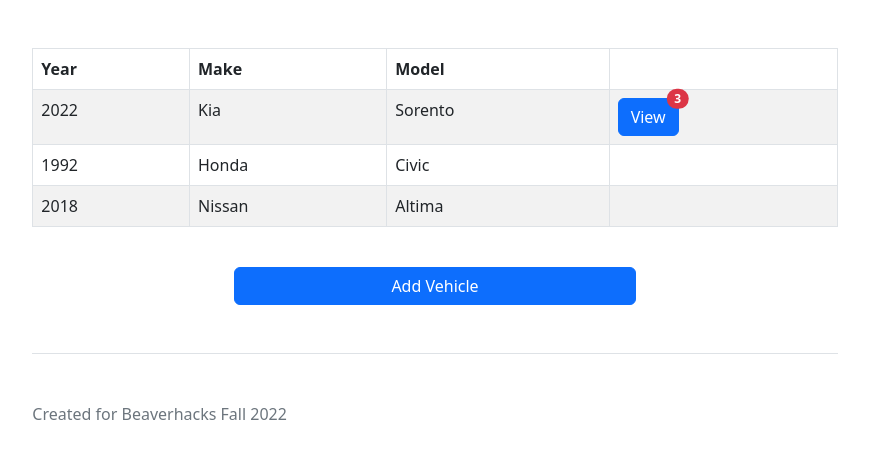
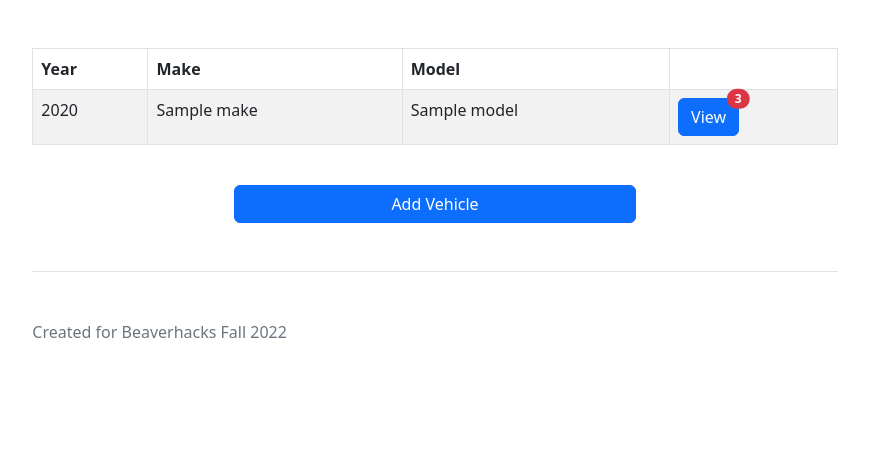
Before and after one commit to Burning-Maps-Fall-2022-Beaverhacks/Vehicle-Maintenance-Manager, a Flask app: template maintenance_app/templates/dashboard.html in a window 1280 px wide. Shown: the part 193-652 px from the top of the page, without its empty margins (205-1074 px from the left). Run offline with Flask 2, Linux system fonts and the light colour scheme; the template is opened without the code that fills it: most values are stand-ins (such as "Sample title", 1, 10 or a date in 2020).

Commit message:
Update dashboard.html

```diff
--- a/maintenance_app/templates/dashboard.html
+++ b/maintenance_app/templates/dashboard.html
@@ -54,10 +54,12 @@
                     </tr>
                 </thead>
                 <tbody>
+                    <!-- Start Jinja Loop -->
+                    {% for vehicle in owned_vehicles %}
                     <tr>
-                        <td>2022</td>
-                        <td>Kia</td>
-                        <td>Sorento</td>
+                        <td>{{ owned_vehicle.year }}</td>
+                        <td>{{ owned_vehicle.make }}</td>
+                        <td>{{ owned_vehicle.model }}</td>
                         <td><a href="view-vehicle.html" type="button" class="btn btn-primary position-relative mx-auto">
                                 View
                                 <span
@@ -67,18 +69,8 @@
                                 </span>
                             </a></td>
                     </tr>
-                    <tr>
-                        <td>1992</td>
-                        <td>Honda</td>
-                        <td>Civic</td>
-                        <td></td>
-                    </tr>
-                    <tr>
-                        <td>2018</td>
-                        <td>Nissan</td>
-                        <td>Altima</td>
-                        <td></td>
-                    </tr>
+                    {% endfor %}
+                     <!-- End Jinja loop-->
                 </tbody>
             </table>
             <div class="d-grid col-6 pt-4 mx-auto">
```
